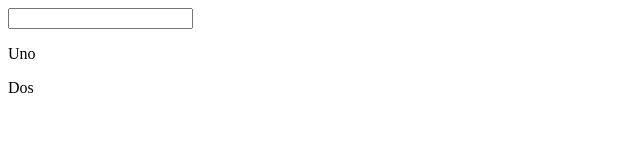
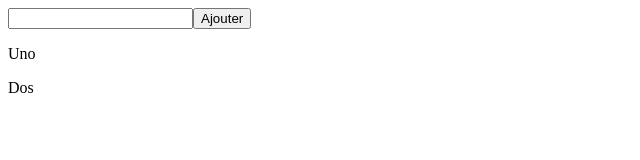
Before and after one commit to damienfern/todo_games, a Vue app: page / in a window 1280 px wide. Shown: the top 160 px of the page, without its empty margins (0-640 px from the left). Built offline with nearby package versions, Linux system fonts and the light colour scheme.

Commit message:
add button

```diff
--- a/src/pages/Todo.vue
+++ b/src/pages/Todo.vue
@@ -1,6 +1,7 @@
 <template>
   <div>
     <input type="text" v-model="addGameTextInput" @keyup.enter="addGame()">
+    <input type="button" value="Ajouter" @click="addGame()">
     <list-item :items="gamesList" />
   </div>
 </template>
@@ -17,8 +18,10 @@ export default {
   },
   methods: {
     addGame () {
-      this.gamesList.push(this.addGameTextInput)
-      this.addGameTextInput = ''
+      if (this.addGameTextInput) {
+        this.gamesList.push(this.addGameTextInput)
+        this.addGameTextInput = ''
+      }
     }
   },
   components: {
```
